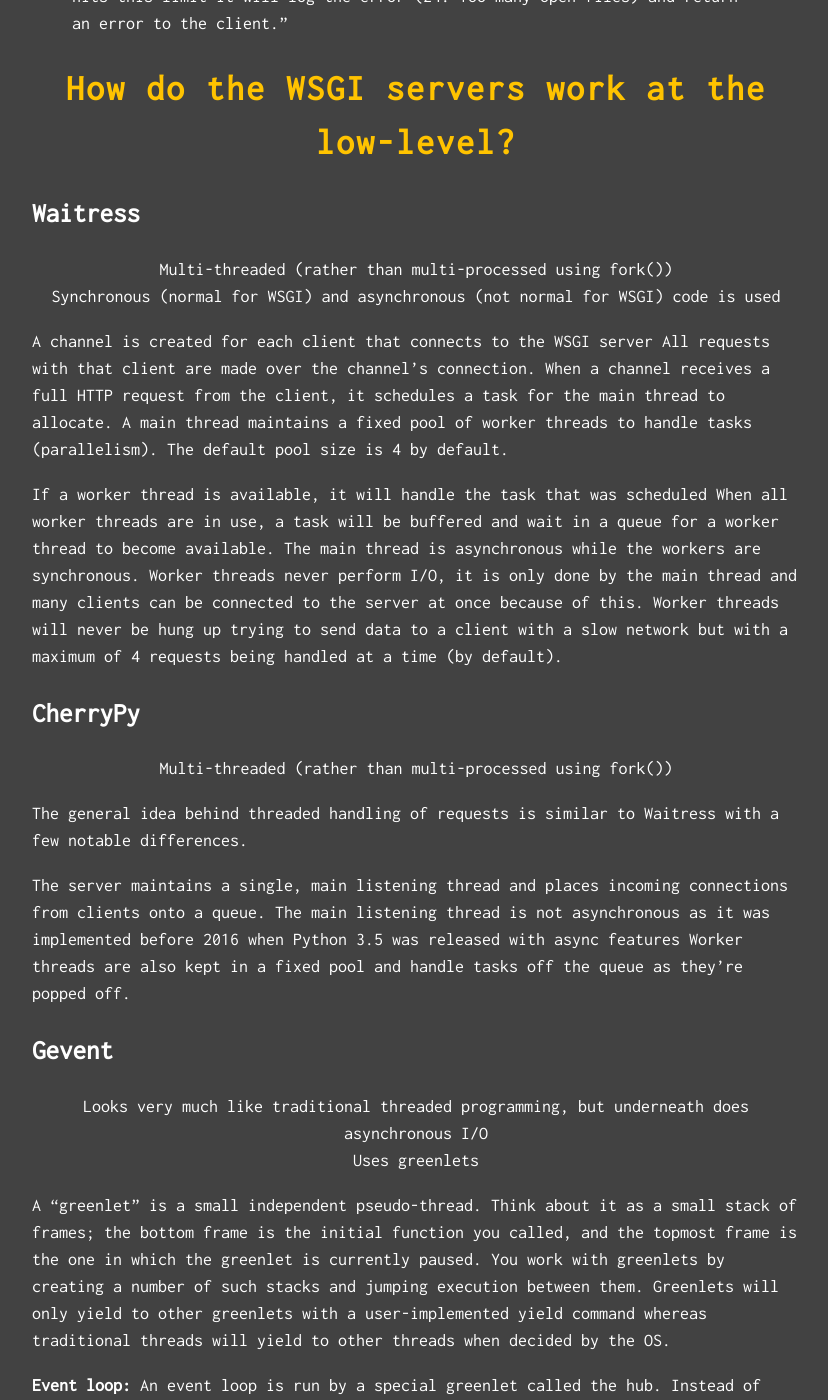
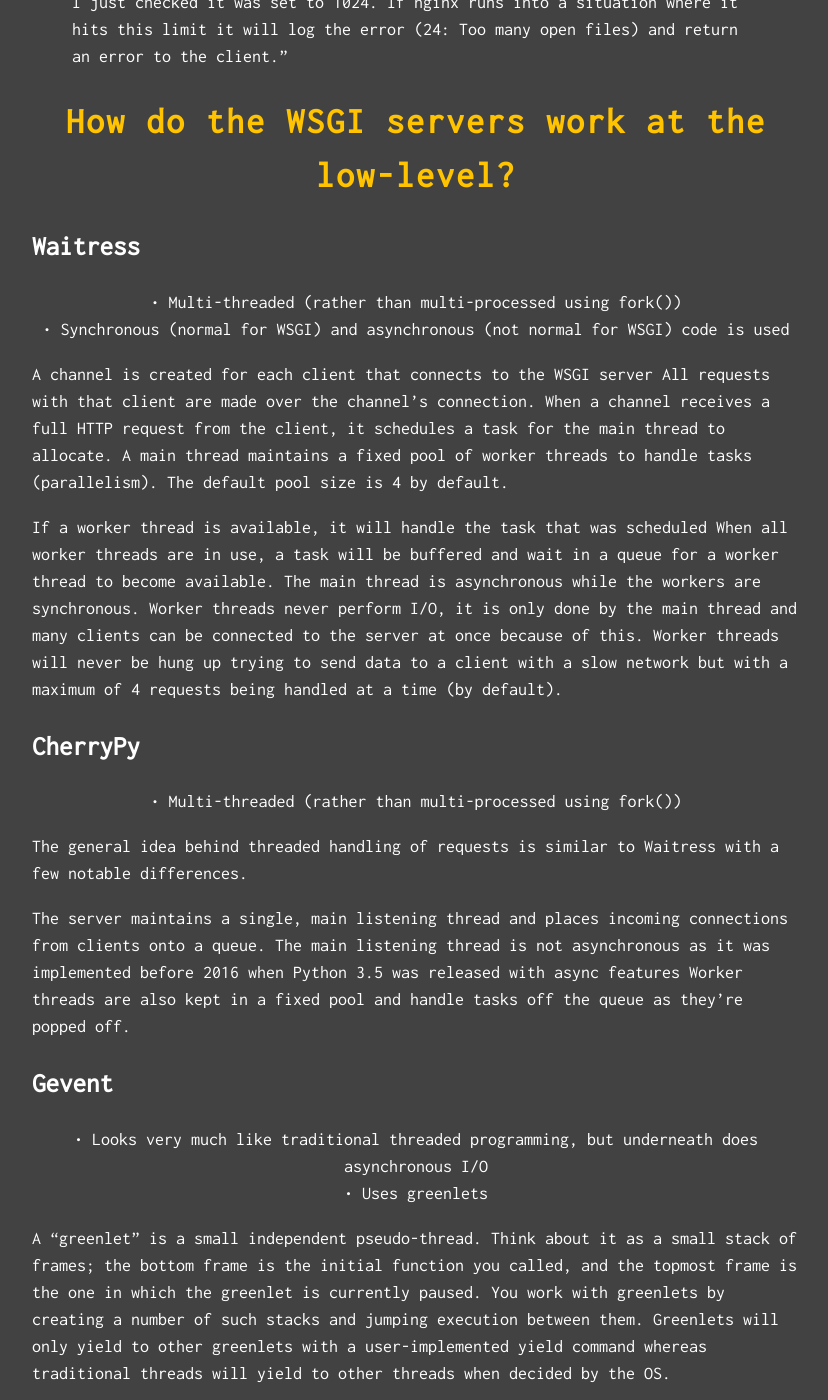
Before and after one commit to justintranjt/justintranjt.github.io, a Jekyll site: the page built from _projects/2018-08-31-POC.md, in a window 1280 px wide and 1400 px high, scrolled down 11352 px. Shown: the whole window, without its empty margins (224-1052 px from the left). Built offline with Jekyll 4.4.1, drawn with Linux system fonts in a browser that asks for light colours; some of the changed text lies outside the part shown.

Commit message:
Update 2018-08-31-POC.md

```diff
--- a/_projects/2018-08-31-POC.md
+++ b/_projects/2018-08-31-POC.md
@@ -173,11 +173,11 @@
 
 Let's get right to the results:
 
-|             | Waitress | CherryPy | Twisted Web | mod_wsgi | gevent |
-|:-----------:|:--------:|:--------:|:-----------:|:--------:|:------:|
-| Test 1 Avg. |   0.00%  |   0.00%  |    0.00%    |   0.00%  |  0.00% |
-| Test 2 Avg. |  18.12%  |  17.71%  |    33.67%   |  34.89%  | 20.51% |
-| Test 3 Avg. |  30.87%  |  26.97%  |    52.02%   |  50.93%  | 51.37% |
+* |             | Waitress | CherryPy | Twisted Web | mod_wsgi | gevent |
+* |:-----------:|:--------:|:--------:|:-----------:|:--------:|:------:|
+* | Test 1 Avg. |   0.00%  |   0.00%  |    0.00%    |   0.00%  |  0.00% |
+* | Test 2 Avg. |  18.12%  |  17.71%  |    33.67%   |  34.89%  | 20.51% |
+* | Test 3 Avg. |  30.87%  |  26.97%  |    52.02%   |  50.93%  | 51.37% |
 
 Waitress and CherryPy are the best WSGI servers of choice for a modern Python WSGI server in need of speed and high load.
 
@@ -209,8 +209,8 @@
 # How do the WSGI servers work at the low-level?
 
 ## Waitress
-* Multi-threaded (rather than multi-processed using fork())
-* Synchronous (normal for WSGI) and asynchronous (not normal for WSGI) code is used
+* • Multi-threaded (rather than multi-processed using fork())
+* • Synchronous (normal for WSGI) and asynchronous (not normal for WSGI) code is used
 
 A channel is created for each client that connects to the WSGI server All requests with that client are made over the channel’s connection. When a channel receives a full HTTP request from the client, it schedules a task for the main thread to allocate. A main thread maintains a fixed pool of worker threads to handle tasks (parallelism). The default pool size is 4 by default.
 
@@ -219,7 +219,7 @@
 Worker threads will never be hung up trying to send data to a client with a slow network but with a maximum of 4 requests being handled at a time (by default).
 
 ## CherryPy
-* Multi-threaded (rather than multi-processed using fork())
+* • Multi-threaded (rather than multi-processed using fork())
 
 The general idea behind threaded handling of requests is similar to Waitress with a few notable differences.
 
@@ -227,8 +227,8 @@
 Worker threads are also kept in a fixed pool and handle tasks off the queue as they’re popped off.
 
 ## Gevent
-* Looks very much like traditional threaded programming, but underneath does asynchronous I/O
-* Uses greenlets
+* • Looks very much like traditional threaded programming, but underneath does asynchronous I/O
+* • Uses greenlets
 
 A “greenlet” is a small independent pseudo-thread. Think about it as a small stack of frames; the bottom frame is the initial function you called, and the topmost frame is the one in which the greenlet is currently paused. You work with greenlets by creating a number of such stacks and jumping execution between them. Greenlets will only yield to other greenlets with a user-implemented yield command whereas traditional threads will yield to other threads when decided by the OS.
 
```
Also changed, not shown: other parts of _projects/2018-08-31-POC.md (+3 -3 lines).
